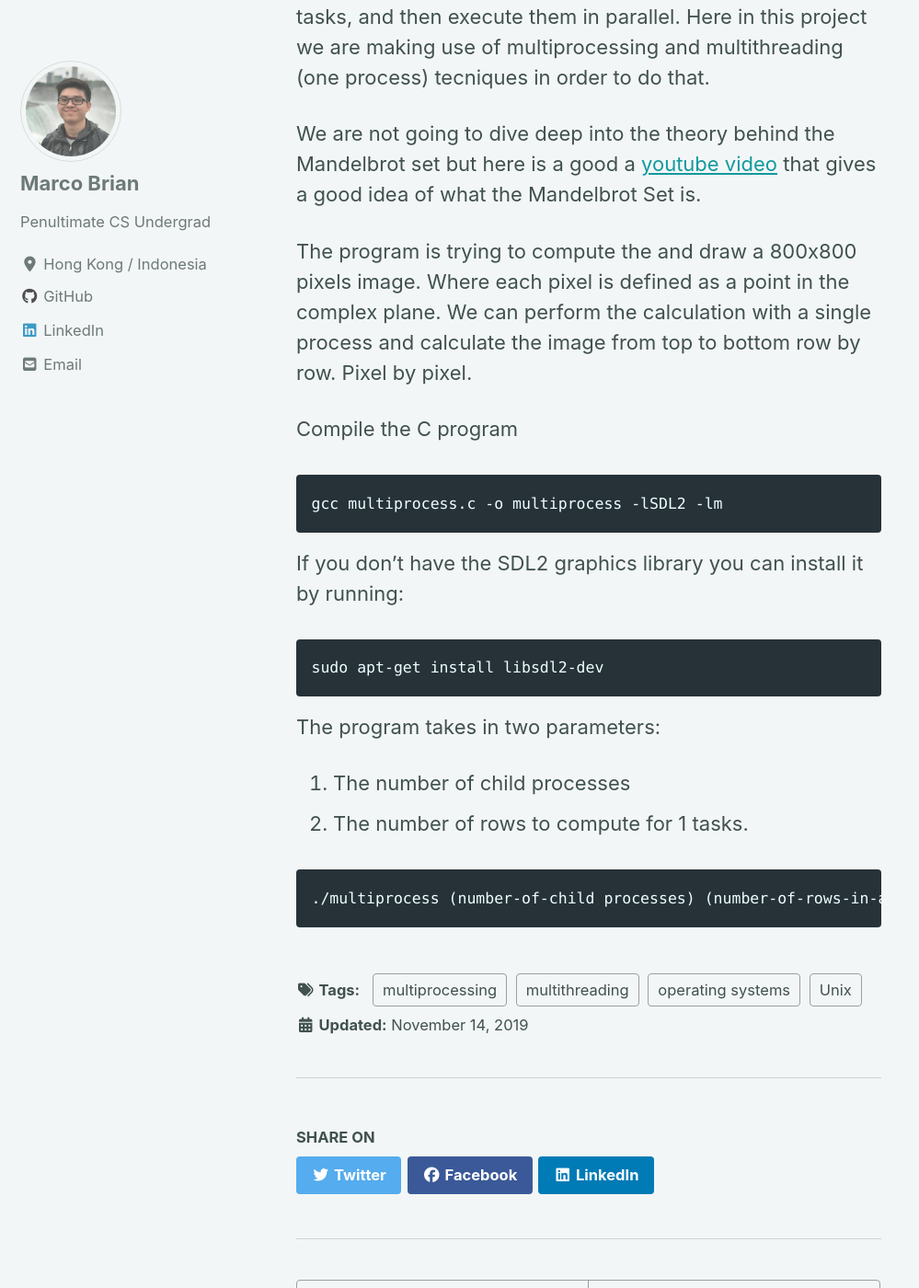
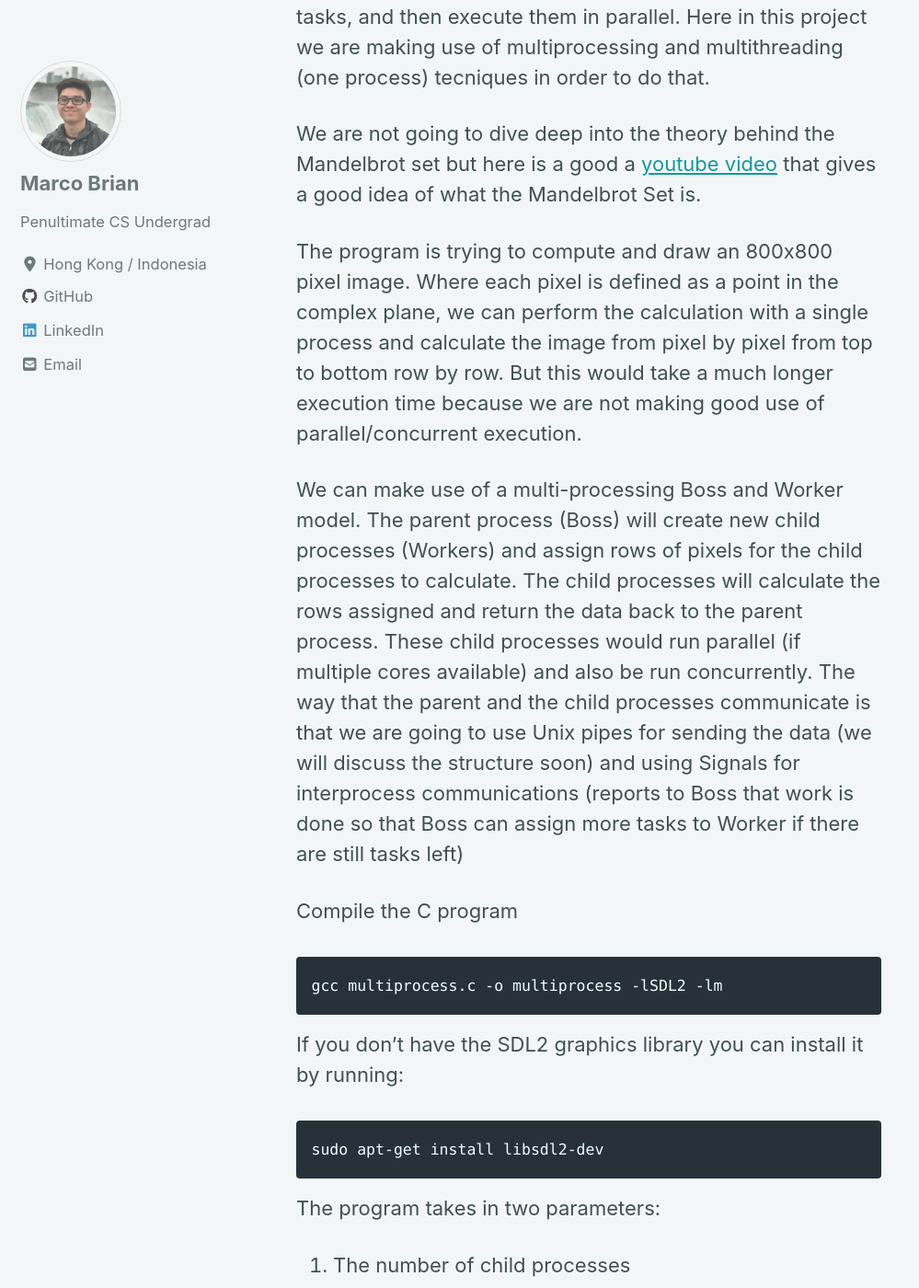
Before and after one commit to MarcoBrian/MarcoBrianJekyll, a Jekyll site: the page built from _posts/2019-11-15-mandelbrotset.md, in a window 1280 px wide and 1400 px high, scrolled down 874 px. Shown: the whole window at 92% size, without its empty margins (0-999 px from the left). Built offline with Jekyll 4.4.1, drawn with Linux system fonts in a browser that asks for light colours; cached includes are drawn as plain includes; nearby versions of some CDN libraries.

Commit message:
update mandelbrot

```diff
--- a/_posts/2019-11-15-mandelbrotset.md
+++ b/_posts/2019-11-15-mandelbrotset.md
@@ -21,11 +21,9 @@ The purpose of this project is to demonstrate how a computationally intensive ap
 
 We are not going to dive deep into the theory behind the Mandelbrot set but here is a good a [youtube video](https://www.youtube.com/watch?v=NGMRB4O922I) that gives a good idea of what the Mandelbrot Set is.
 
-The program is trying to compute the and draw a 800x800 pixels image. Where each pixel is defined as a point in the complex plane. We can perform the calculation with a single process and calculate the image from top to bottom row by row. Pixel by pixel.
+The program is trying to compute and draw an 800x800 pixel image. Where each pixel is defined as a point in the complex plane, we can perform the calculation with a single process and calculate the image from pixel by pixel from top to bottom row by row. But this would take a much longer execution time because we are not making good use of parallel/concurrent execution.
 
-
-
-
+We can make use of a multi-processing Boss and Worker model.  The parent process (Boss) will create new child processes (Workers) and assign rows of pixels for the child processes to calculate.  The child processes will calculate the rows assigned and return the data back to the parent process. These child processes would run parallel (if multiple cores available) and also be run concurrently. The way that the parent and the child processes communicate is that we are going to use Unix pipes for sending the data (we will discuss the structure soon) and using Signals for interprocess communications (reports to Boss that work is done so that Boss can assign more tasks to Worker if there are still tasks left)
 
 
 Compile the C program
```
